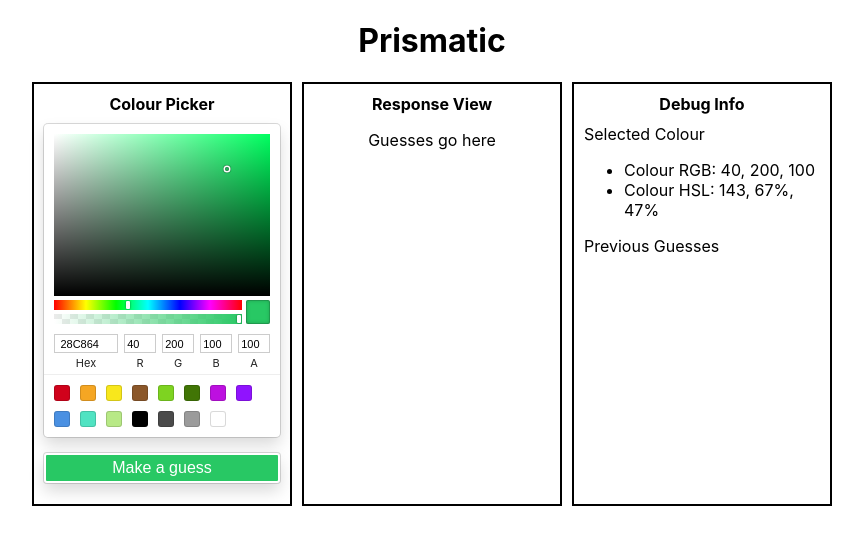
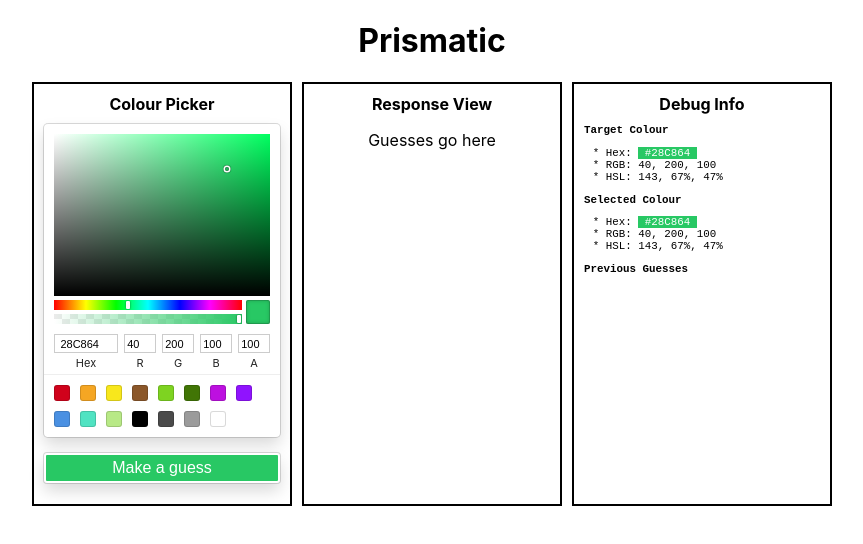
Before and after one commit to juniperab/prismatic, a React (Create React App) app: page / in a window 1280 px wide. Shown: the top 544 px of the page, without its empty margins (208-1071 px from the left). Built offline with nearby package versions, Linux system fonts and the light colour scheme.

Commit message:
Add info to debug view

```diff
--- a/src/features/colour-guesser/colourGuesserSlice.ts
+++ b/src/features/colour-guesser/colourGuesserSlice.ts
@@ -6,11 +6,13 @@ import {RootState} from "../../app/store";
 export interface ColourGuesserState {
     colour: RGBColor;
     previousGuesses: RGBColor[];
+    target: RGBColor;
 }
 
 const initialState: ColourGuesserState = {
     colour: {r: 40, g: 200, b: 100},
     previousGuesses: [],
+    target: {r: 40, g: 200, b: 100},
 }
 
 export const colourGuesserSlice = createSlice({
--- a/src/features/debug-display/DebugDisplay.tsx
+++ b/src/features/debug-display/DebugDisplay.tsx
@@ -2,30 +2,71 @@ import {useAppSelector} from "../../app/hooks";
 import {selectColourGuesserState} from "../colour-guesser/colourGuesserSlice";
 import {RGBToHex, RGBToHSL} from "../../app/utils/colourMath";
 import styled from "styled-components";
+import {RGBColor} from "react-color";
 
 const DataView = styled.div`
   text-align: left;
   height: 360px;
   overflow-y: scroll;
+  font-family: monospace;
+  font-size: smaller;
+  label {
+    font-weight: bold;
+  }
+  ul {
+    padding-left: 2em;
+  }
+  li {
+    list-style-type: '* ';
+    vertical-align: text-bottom;
+  }
 `
 
 export function DebugDisplay() {
-    const { colour, previousGuesses } = useAppSelector(selectColourGuesserState)
+    const { colour, previousGuesses, target } = useAppSelector(selectColourGuesserState)
     const hsl = RGBToHSL(colour)
+    const hex = RGBToHex(colour).toUpperCase()
+
+    function swatch(rgb: RGBColor) {
+        const hsl = RGBToHSL(rgb)
+        const hex = RGBToHex(rgb).toUpperCase()
+        const swatchTextColour = hsl.l < 50 ? 'white' : 'black'
+        return (
+            <span className='swatch' style={{backgroundColor: hex, color: swatchTextColour}}>
+                &nbsp;{hex}&nbsp;
+            </span>
+        )
+    }
+
+    function describeColour(rgb: RGBColor) {
+        const hsl = RGBToHSL(rgb)
+
+        return (
+            <ul>
+                <li>Hex: {swatch(rgb)}</li>
+                <li>RGB: {rgb.r}, {rgb.g}, {rgb.b}</li>
+                <li>HSL: {hsl.h}, {hsl.s}%, {hsl.l}%</li>
+            </ul>
+        )
+    }
 
     return (
         <DataView>
+            <label>Target Colour</label>
+            {describeColour(target)}
             <label>Selected Colour</label>
-            <ul>
-                <li>Colour RGB: {colour.r}, {colour.g}, {colour.b}</li>
-                <li>Colour HSL: {hsl.h}, {hsl.s}%, {hsl.l}%</li>
-            </ul>
+            {describeColour(colour)}
             <label>Previous Guesses</label>
             <ul>
                 {
                     previousGuesses.map((guess, idx) => {
                         return (
-                            <li key={idx}>{RGBToHex(guess)} / {guess.r}, {guess.g}, {guess.b}</li>
+                            <li key={idx}>
+                                {swatch(guess)} ~&nbsp;
+                                {guess.r - target.r},
+                                {guess.g - target.g},
+                                {guess.b - target.b}
+                            </li>
                         )
                     })
                 }
```
Also changed, not shown: 1 other file (tests, documents, lock files or other folders).
